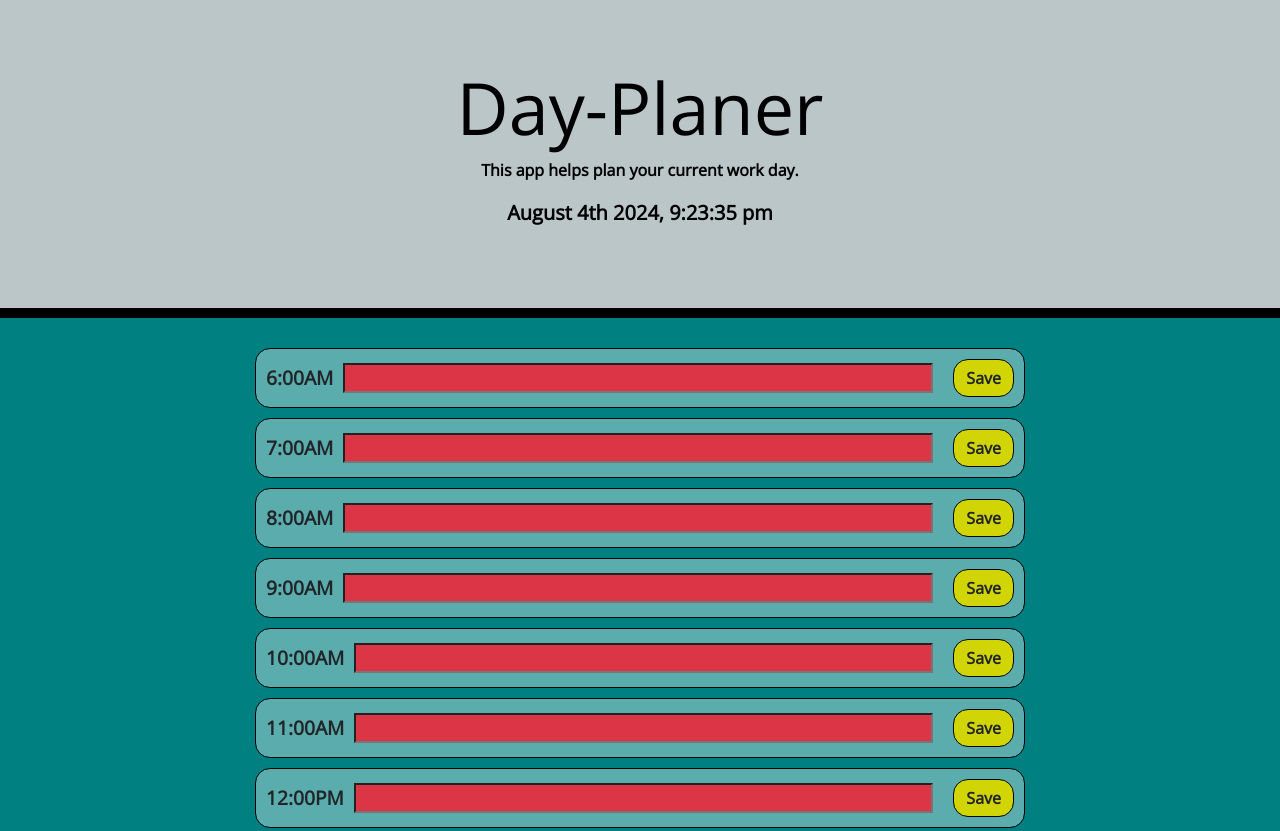
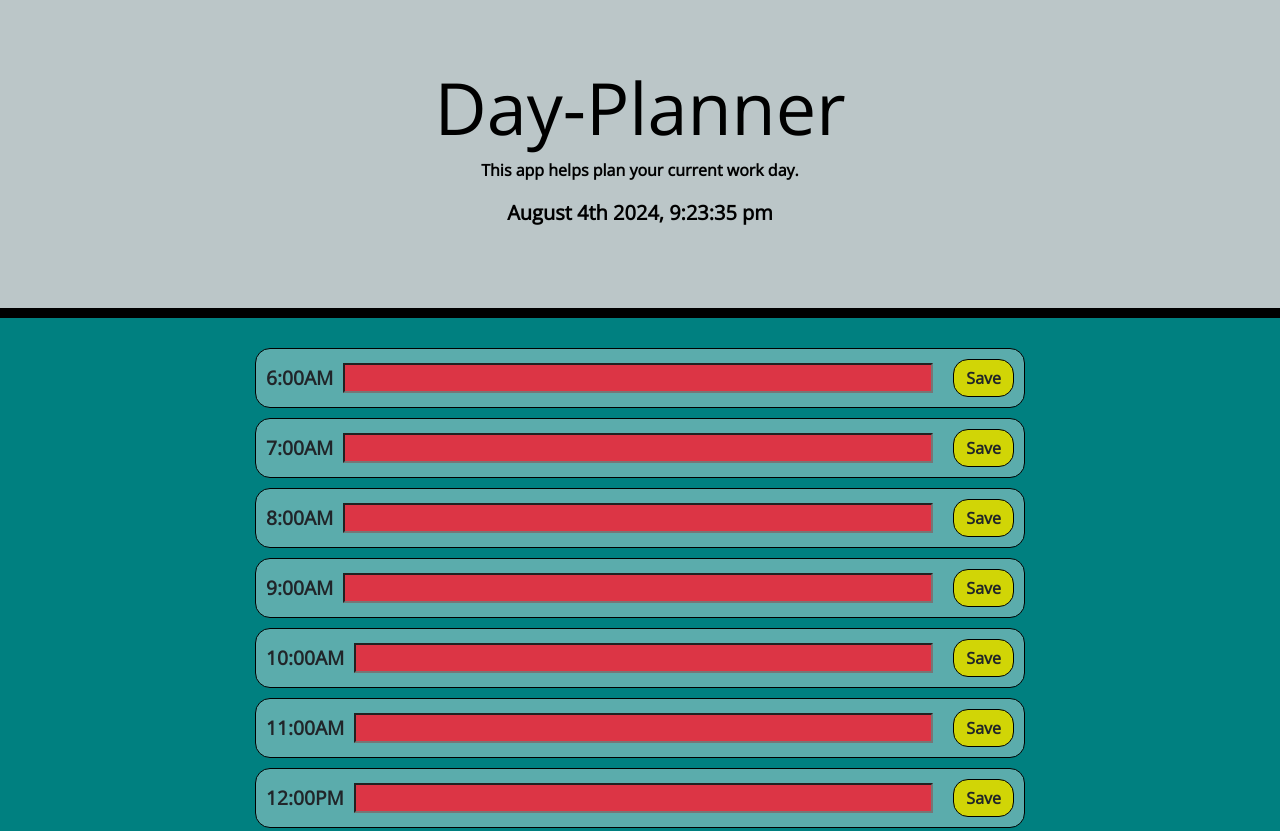
Before and after one commit to Firm-Tofu10/Day-Planer, a plain HTML site: page index.html in a window 1280 px wide. Shown: the top 831 px of the page. Drawn offline with nearby package versions, Linux system fonts and the light colour scheme.

Commit message:
Fixed Spelling err
Fixed Spelling err

```diff
--- a/index.html
+++ b/index.html
@@ -10,12 +10,12 @@
     integrity="sha384-50oBUHEmvpQ+1lW4y57PTFmhCaXp0ML5d60M1M7uH2+nqUivzIebhndOJK28anvf" crossorigin="anonymous" />
   <link href="https://fonts.googleapis.com/css?family=Open+Sans&display=swap" rel="stylesheet" />
   <link rel="stylesheet" href="./style.css" />
-  <title>Day-Planer</title>
+  <title>Day-Planner</title>
 </head>
 
 <body>
   <header class="jumbotron">
-    <h1 class="display-3">Day-Planer</h1>
+    <h1 class="display-3">Day-Planner</h1>
     <p class="Phrase">This app helps plan your current work day.</p>
     <p id="currentDay" class="lead">Current Day</p>
   </header>
```
